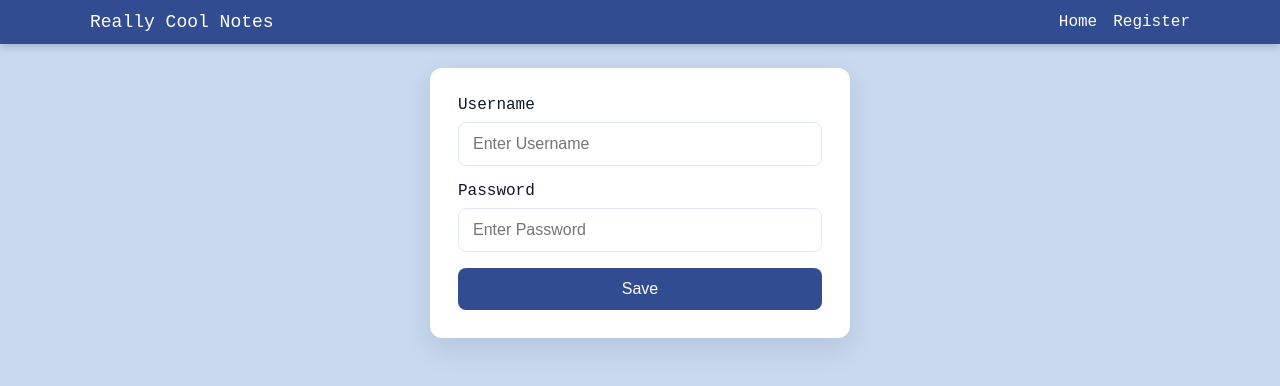
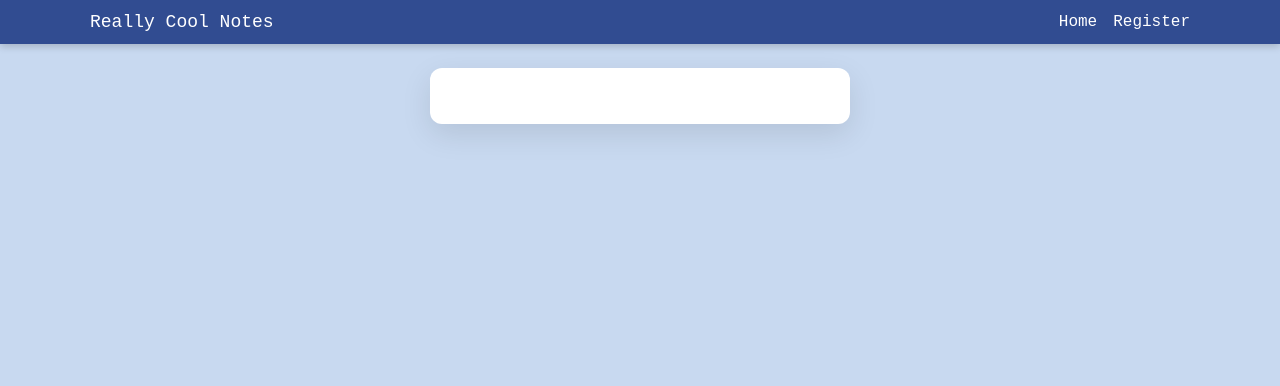
Before and after one commit to Runn077/Notes-App, a React app in the folder frontend/: page /registration in a window 1280 px wide. Shown: the top 386 px of the page. Built offline with nearby package versions, Linux system fonts and the light colour scheme; the HTML template or start-up script is replaced by a standard one.

Commit message:
added react hook form

```diff
--- a/frontend/package.json
+++ b/frontend/package.json
@@ -13,6 +13,7 @@
     "axios": "^1.12.2",
     "react": "^19.1.1",
     "react-dom": "^19.1.1",
+    "react-hook-form": "^7.66.0",
     "react-router-dom": "^7.9.4"
   },
   "devDependencies": {
--- a/frontend/src/page/Registration.jsx
+++ b/frontend/src/page/Registration.jsx
@@ -1,55 +1,17 @@
 import { useState } from 'react'
-import axios from 'axios'
-import { useNavigate } from 'react-router-dom';
+import { useForm } from 'react-hook-form'
 
 function Registration() {
-  const navigate = useNavigate();
-
-  const [username, setUsername] = useState("");
-  const [password, setPassword] = useState("")
-
-  const usernameChange = (e) => {
-    setUsername(e.target.value)
-  }
-  const passwordChange = (e) => {
-    setPassword(e.target.value)
-  }
-
-  const userSave = () =>{
-    axios.post(`http://localhost:3001/users/`, {username: username, password: password})
-      .then((response) => {
-        navigate(`/`)
-      })
+  const onSubmit = (data) => {
+    console.log(data)
   }
 
   return (
     <div className='registrationContainer'>
-        <div className='registrationCard'>
-          <div className='usernameContainer'>
-              <p className='usernameTitle'>Username</p>
-              <input
-                className='username'
-                placeholder='Enter Username'
-                value = {username}
-                onChange={usernameChange}
-              />
-          </div>
-          <div className='passwordContainer'>
-              <p className='passwordTitle'>Password</p>
-              <input
-                className='password'
-                placeholder='Enter Password'
-                value={password}
-                onChange={passwordChange}
-              />
-          </div>
-          <button
-            className='saveBtn'
-            onClick={userSave}
-          >
-            Save
-          </button>
-        </div>
+        <form className='registrationCard' onSubmit={onSubmit}>
+
+
+        </form>
     </div>
   )
 }
```
Also changed, not shown: 1 other file (tests, documents, lock files or other folders).
